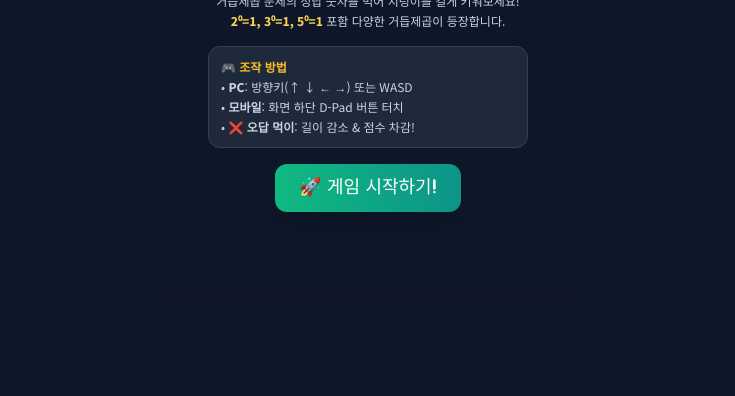
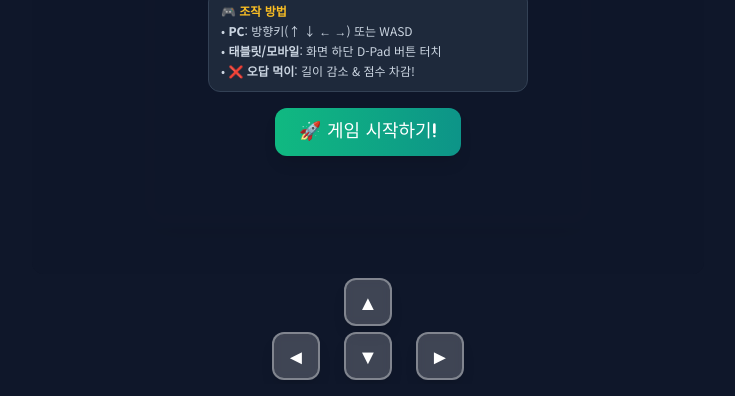
Before and after one commit to doyberry2/mathworm, a plain HTML site: page index.html in a window 1280 px wide. Shown: the part 404-800 px from the top of the page, without its empty margins (272-1007 px from the left). Drawn offline with nearby package versions, Linux system fonts and the light colour scheme.

Commit message:
Update index.html

```diff
--- a/index.html
+++ b/index.html
@@ -34,14 +34,14 @@
         }
 
         .dpad-btn {
-            background: rgba(255, 255, 255, 0.15);
+            background: rgba(255, 255, 255, 0.2);
             backdrop-filter: blur(5px);
-            border: 2px solid rgba(255, 255, 255, 0.25);
+            border: 2px solid rgba(255, 255, 255, 0.35);
             user-select: none;
             -webkit-user-select: none;
         }
         .dpad-btn:active {
-            background: rgba(99, 102, 241, 0.7);
+            background: rgba(99, 102, 241, 0.8);
             transform: scale(0.92);
         }
     </style>
@@ -63,10 +63,10 @@
     </header>
 
     <!-- Main Game Container -->
-    <main class="w-full max-w-2xl flex-grow flex flex-col items-center justify-center relative my-1">
+    <main class="w-full max-w-2xl flex-grow flex flex-col items-center justify-between relative my-1 overflow-hidden">
 
         <!-- Question & Status HUD Bar -->
-        <div id="hud-bar" class="w-full bg-slate-800/90 border border-slate-700/80 rounded-xl p-2 mb-1.5 flex justify-between items-center gap-2 shadow-md shrink-0">
+        <div id="hud-bar" class="w-full bg-slate-800/90 border border-slate-700/80 rounded-xl p-2 mb-1 flex justify-between items-center gap-2 shadow-md shrink-0">
             <!-- Current Target Question -->
             <div class="flex items-center space-x-2 bg-indigo-950/80 border border-indigo-500/30 px-3 py-1 rounded-lg">
                 <span class="text-[10px] sm:text-xs text-indigo-300 font-bold uppercase">목표:</span>
@@ -106,7 +106,7 @@
                 <div class="bg-slate-800 border border-slate-700 p-3 rounded-xl text-left text-xs mb-4 w-full max-w-xs space-y-1 text-slate-300">
                     <p class="font-bold text-amber-400 mb-0.5">🎮 조작 방법</p>
                     <p>• <strong>PC</strong>: 방향키(↑ ↓ ← →) 또는 WASD</p>
-                    <p>• <strong>모바일</strong>: 화면 하단 D-Pad 버튼 터치</p>
+                    <p>• <strong>태블릿/모바일</strong>: 화면 하단 D-Pad 버튼 터치</p>
                     <p>• ❌ <strong>오답 먹이</strong>: 길이 감소 & 점수 차감!</p>
                 </div>
 
@@ -159,14 +159,14 @@
             </div>
         </div>
 
-        <!-- Mobile Virtual D-Pad -->
-        <div id="mobile-controls" class="w-full max-w-[200px] mt-1.5 grid grid-cols-3 gap-1.5 sm:hidden justify-items-center shrink-0">
+        <!-- Universal Virtual D-Pad (Always Visible) -->
+        <div id="touch-controls" class="w-full max-w-[210px] my-1 grid grid-cols-3 gap-1.5 justify-items-center shrink-0">
             <div></div>
-            <button ontouchstart="handleDpad('UP', event)" class="dpad-btn w-11 h-11 rounded-xl flex items-center justify-center text-lg text-white">▲</button>
+            <button ontouchstart="handleDpad('UP', event)" onclick="handleDpad('UP', event)" class="dpad-btn w-12 h-12 rounded-xl flex items-center justify-center text-xl text-white shadow-lg">▲</button>
             <div></div>
-            <button ontouchstart="handleDpad('LEFT', event)" class="dpad-btn w-11 h-11 rounded-xl flex items-center justify-center text-lg text-white">◄</button>
-            <button ontouchstart="handleDpad('DOWN', event)" class="dpad-btn w-11 h-11 rounded-xl flex items-center justify-center text-lg text-white">▼</button>
-            <button ontouchstart="handleDpad('RIGHT', event)" class="dpad-btn w-11 h-11 rounded-xl flex items-center justify-center text-lg text-white">►</button>
+            <button ontouchstart="handleDpad('LEFT', event)" onclick="handleDpad('LEFT', event)" class="dpad-btn w-12 h-12 rounded-xl flex items-center justify-center text-xl text-white shadow-lg">◄</button>
+            <button ontouchstart="handleDpad('DOWN', event)" onclick="handleDpad('DOWN', event)" class="dpad-btn w-12 h-12 rounded-xl flex items-center justify-center text-xl text-white shadow-lg">▼</button>
+            <button ontouchstart="handleDpad('RIGHT', event)" onclick="handleDpad('RIGHT', event)" class="dpad-btn w-12 h-12 rounded-xl flex items-center justify-center text-xl text-white shadow-lg">►</button>
         </div>
     </main>
 
@@ -305,22 +305,18 @@
         }
 
         const QUESTION_BANK = [
-            // Base 2 (including 2^0)
             { exp: "2⁰", val: 1 }, { exp: "2¹", val: 2 }, { exp: "2²", val: 4 },
             { exp: "2³", val: 8 }, { exp: "2⁴", val: 16 }, { exp: "2⁵", val: 32 },
             { exp: "2⁶", val: 64 }, { exp: "2⁷", val: 128 }, { exp: "2⁸", val: 256 },
             { exp: "2⁹", val: 512 }, { exp: "2¹⁰", val: 1024 },
 
-            // Base 3 (including 3^0)
             { exp: "3⁰", val: 1 }, { exp: "3¹", val: 3 }, { exp: "3²", val: 9 },
             { exp: "3³", val: 27 }, { exp: "3⁴", val: 81 }, { exp: "3⁵", val: 243 },
             { exp: "3⁶", val: 729 },
 
-            // Base 5 (including 5^0)
             { exp: "5⁰", val: 1 }, { exp: "5¹", val: 5 }, { exp: "5²", val: 25 },
             { exp: "5³", val: 125 }, { exp: "5⁴", val: 625 },
 
-            // Squares
             { exp: "9²", val: 81 }, { exp: "10²", val: 100 }, { exp: "11²", val: 121 },
             { exp: "12²", val: 144 }, { exp: "13²", val: 169 }, { exp: "14²", val: 196 },
             { exp: "15²", val: 225 }, { exp: "16²", val: 256 }, { exp: "17²", val: 289 },
@@ -340,14 +336,12 @@
         let gameInterval = null;
         let isRunning = false;
 
-        // Worm state
         let worm = [];
         let dir = { x: 1, y: 0 };
         let nextDir = { x: 1, y: 0 };
 
-        // Game stats
         let currentQuestion = null;
-        let foods = []; // Food objects: {x, y, val, isCorrect}
+        let foods = [];
         let score = 0;
         let combo = 0;
         let maxCombo = 0;
@@ -356,28 +350,24 @@
         let wrongHistory = [];
         let particles = [];
 
-        // Dynamic viewport resize calculator
         function resizeCanvas() {
             const container = canvas.parentElement;
             if (!container) return;
 
             const header = document.querySelector('header');
             const hud = document.getElementById('hud-bar');
-            const dpad = document.getElementById('mobile-controls');
+            const dpad = document.getElementById('touch-controls');
 
             const headerH = header ? header.offsetHeight : 45;
             const hudH = hud ? hud.offsetHeight : 45;
-            const dpadH = (dpad && window.innerWidth < 640) ? dpad.offsetHeight : 0;
+            const dpadH = dpad ? dpad.offsetHeight : 120;
 
-            // Compute available height without scrolling
-            const availableH = window.innerHeight - headerH - hudH - dpadH - 40;
+            const availableH = window.innerHeight - headerH - hudH - dpadH - 30;
             const availableW = container.clientWidth - 16;
 
-            displaySize = Math.max(220, Math.min(availableW, availableH, 460));
-
+            displaySize = Math.max(180, Math.min(availableW, availableH, 440));
             dpr = Math.min(window.devicePixelRatio || 1, 3);
 
-            // High DPI Scaling for crystal clear HD numbers & smooth shapes
             canvas.style.width = displaySize + 'px';
             canvas.style.height = displaySize + 'px';
             canvas.width = Math.floor(displaySize * dpr);
@@ -468,13 +458,11 @@
             dir = { ...nextDir };
             const head = { x: worm[0].x + dir.x, y: worm[0].y + dir.y };
 
-            // Wall Collision Check
             if (head.x < 0 || head.x >= GRID_COLS || head.y < 0 || head.y >= GRID_ROWS) {
                 endGame("벽에 부딪혔습니다!");
                 return;
             }
 
-            // Self Collision Check
             for (let i = 0; i < worm.length; i++) {
                 if (worm[i].x === head.x && worm[i].y === head.y) {
                     endGame("자신의 몸에 부딪혔습니다!");
@@ -484,7 +472,6 @@
 
             worm.unshift(head);
 
-            // Check Food Collision
             let eatenIndex = foods.findIndex(f => f.x === head.x && f.y === head.y);
 
             if (eatenIndex !== -1) {
@@ -499,12 +486,7 @@
                     const bonus = combo * 20;
                     score += 100 + bonus;
 
-                    createParticles(
-                        (head.x + 0.5) * CELL_SIZE,
-                        (head.y + 0.5) * CELL_SIZE,
-                        '#10b981'
-                    );
-
+                    createParticles((head.x + 0.5) * CELL_SIZE, (head.y + 0.5) * CELL_SIZE, '#10b981');
                     if (worm.length > maxLength) maxLength = worm.length;
 
                     updateHUD();
@@ -521,12 +503,7 @@
                     if (worm.length > 3) worm.pop();
                     worm.pop();
 
-                    createParticles(
-                        (head.x + 0.5) * CELL_SIZE,
-                        (head.y + 0.5) * CELL_SIZE,
-                        '#f43f5e'
-                    );
-
+                    createParticles((head.x + 0.5) * CELL_SIZE, (head.y + 0.5) * CELL_SIZE, '#f43f5e');
                     updateHUD();
                     spawnNewQuestionAndFoods();
                 }
@@ -536,7 +513,6 @@
             }
 
             if (worm.length > maxLength) maxLength = worm.length;
-
             render();
         }
 
@@ -544,7 +520,6 @@
             ctx.save();
             ctx.scale(dpr, dpr);
 
-            // 1. Clear Grid Background
             ctx.fillStyle = '#0f172a';
             ctx.fillRect(0, 0, displaySize, displaySize);
 
@@ -562,13 +537,11 @@
                 ctx.stroke();
             }
 
-            // 2. Draw High-Definition Food Orbs & Crispy Sharp Numbers
             foods.forEach(food => {
                 const cx = (food.x + 0.5) * CELL_SIZE;
                 const cy = (food.y + 0.5) * CELL_SIZE;
                 const r = CELL_SIZE * 0.44;
 
-                // Glowing background orb
                 ctx.beginPath();
                 ctx.arc(cx, cy, r, 0, Math.PI * 2);
                 ctx.fillStyle = '#f59e0b';
@@ -577,7 +550,6 @@
                 ctx.strokeStyle = '#fef08a';
                 ctx.stroke();
 
-                // HD Crisp Number Text Rendering
                 const valStr = String(food.val);
                 let fontSize = CELL_SIZE * 0.44;
                 if (valStr.length >= 4) fontSize = CELL_SIZE * 0.30;
@@ -587,7 +559,6 @@
                 ctx.textAlign = 'center';
                 ctx.textBaseline = 'middle';
 
-                // Sharp text border outline
                 ctx.strokeStyle = '#0f172a';
                 ctx.lineWidth = 2.5;
                 ctx.lineJoin = 'round';
@@ -597,7 +568,6 @@
                 ctx.fillText(valStr, cx, cy + 0.5);
             });
 
-            // 3. Draw Worm Segments
             for (let i = worm.length - 1; i >= 0; i--) {
                 const seg = worm[i];
                 const cx = (seg.x + 0.5) * CELL_SIZE;
@@ -608,11 +578,9 @@
                 ctx.arc(cx, cy, r, 0, Math.PI * 2);
 
                 if (i === 0) {
-                    // Head
                     ctx.fillStyle = '#10b981';
                     ctx.fill();
 
-                    // Eyes
                     ctx.fillStyle = '#ffffff';
                     const eyeOffset = r * 0.35;
                     ctx.beginPath();
@@ -632,7 +600,6 @@
                 }
             }
 
-            // 4. Draw Explosive Particles
             for (let i = particles.length - 1; i >= 0; i--) {
                 const p = particles[i];
                 p.x += p.vx;
@@ -704,7 +671,9 @@
         });
 
         function handleDpad(direction, e) {
-            if (e) e.preventDefault();
+            if (e) {
+                if (e.cancelable) e.preventDefault();
+            }
             if (!isRunning) return;
 
             switch (direction) {
@@ -766,7 +735,6 @@
             modal.classList.toggle('hidden');
         }
 
-        // Initial setup on load
         window.onload = () => {
             resizeCanvas();
         };
```
